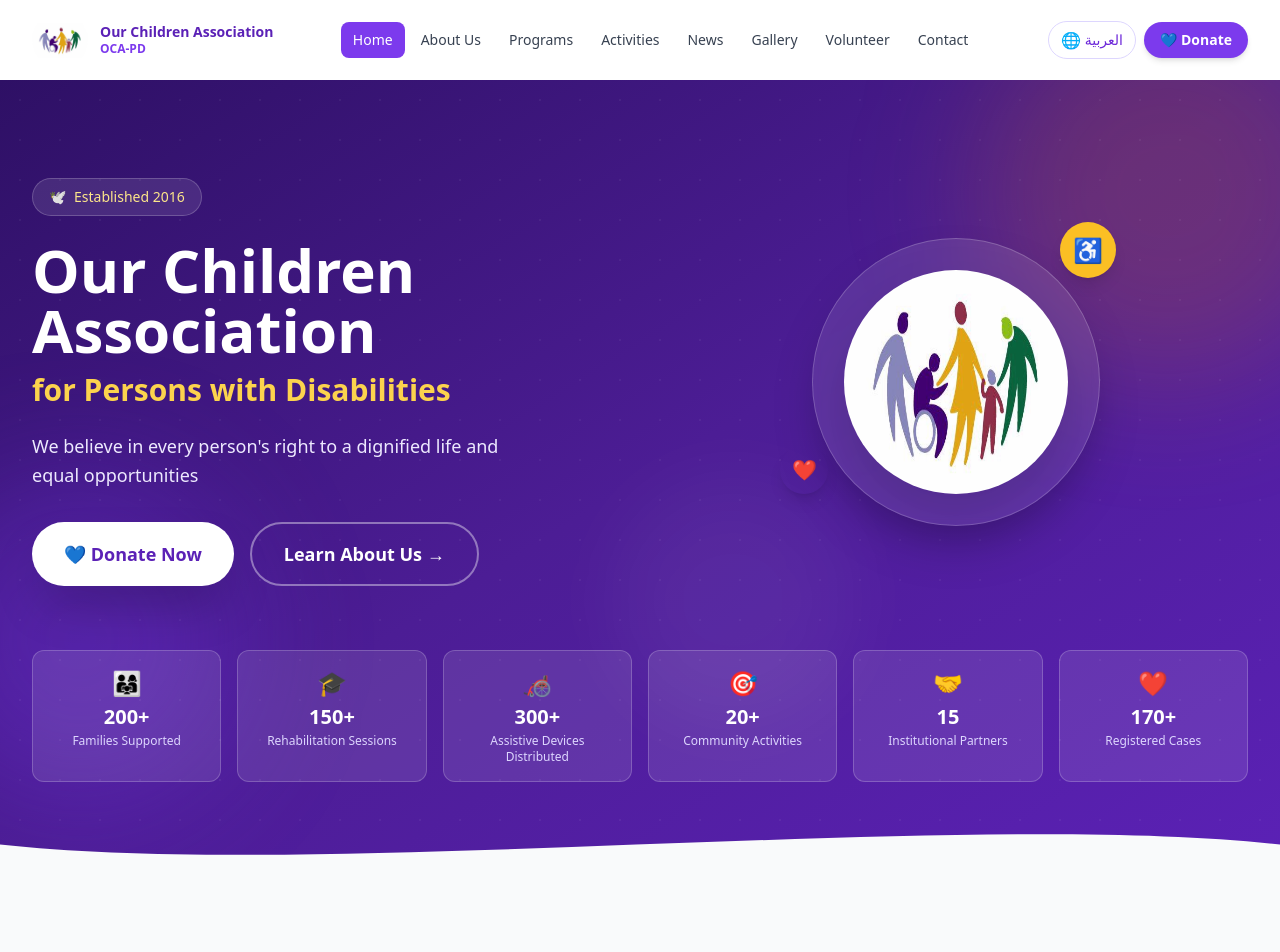
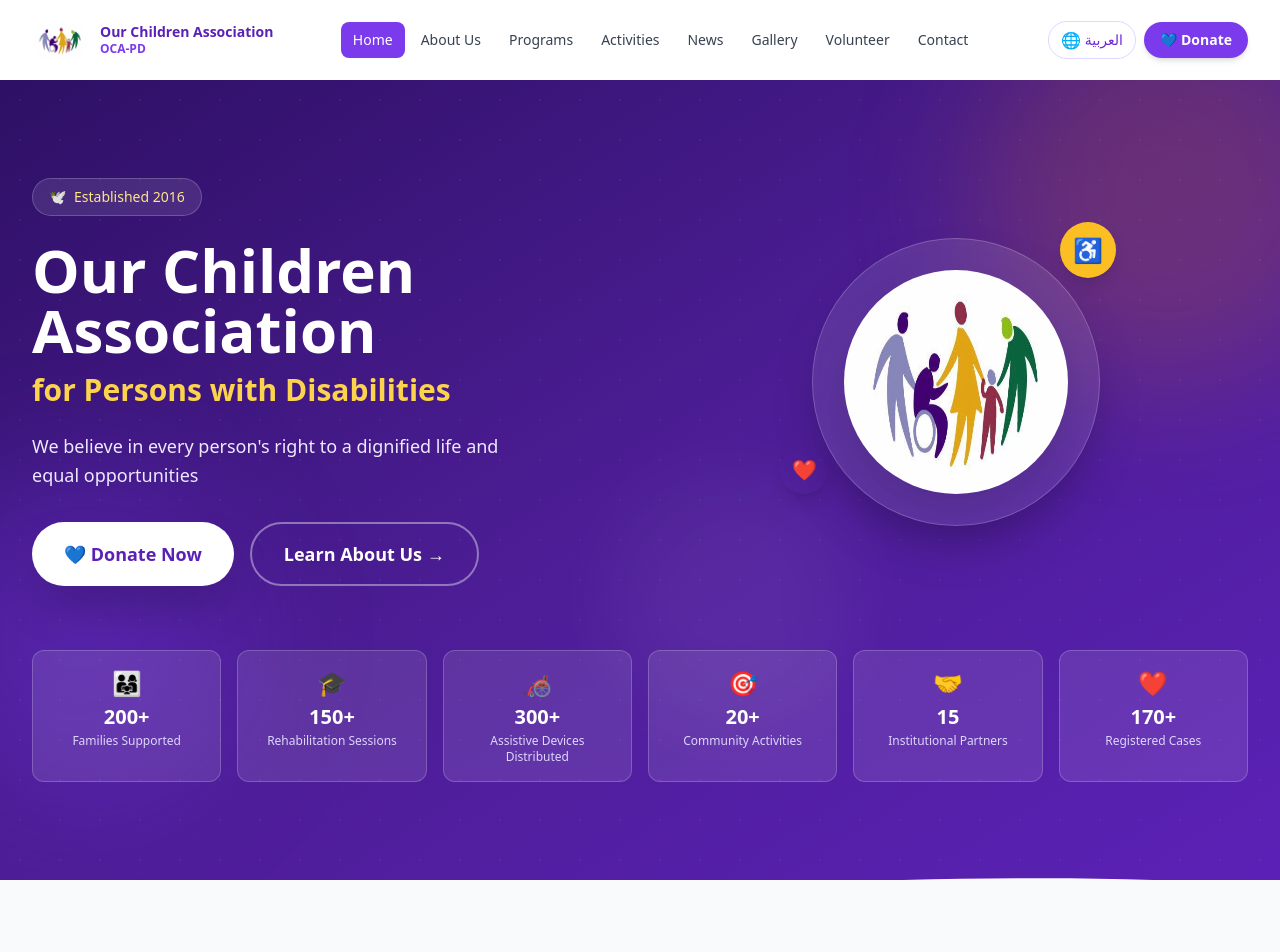
Before and after one commit to rayhan-shhadeh/OCA-PD, a Next.js app in the folder oca-pd/: page /en in a window 1280 px wide. Shown: the top 952 px of the page. Built offline with nearby package versions, Linux system fonts and the light colour scheme.

Commit message:
fix: adjust SVG viewBox and background color for footer wave effect

```diff
--- a/oca-pd/app/[locale]/page.tsx
+++ b/oca-pd/app/[locale]/page.tsx
@@ -128,7 +128,7 @@ export default async function HomePage({
         {/* Wave bottom */}
         <div className="absolute bottom-0 left-0 right-0">
           <svg
-            viewBox="0 0 1440 80"
+            viewBox="0 0 1440 30"
             className="w-full"
             preserveAspectRatio="none"
           >
--- a/oca-pd/components/Footer.tsx
+++ b/oca-pd/components/Footer.tsx
@@ -24,10 +24,10 @@ export default function Footer({ locale, t }: FooterProps) {
   return (
     <footer className="bg-primary-900 text-white">
       {/* Wave divider */}
-      <div className="bg-gray-50">
+      <div className="bg-primary-900 -mb-1">
         <svg
           viewBox="0 0 1440 80"
-          className="w-full -mb-1"
+          className="w-full block"
           preserveAspectRatio="none"
         >
           <path
```
